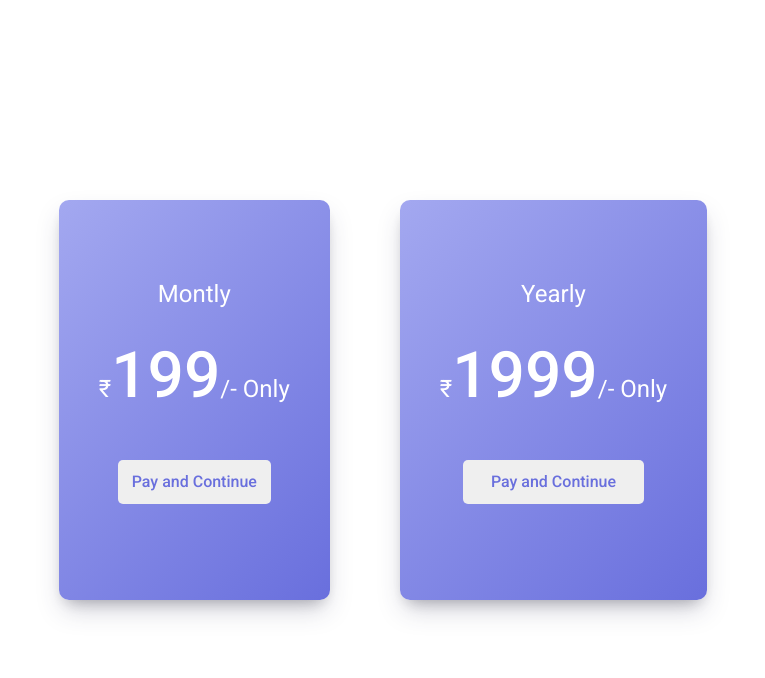
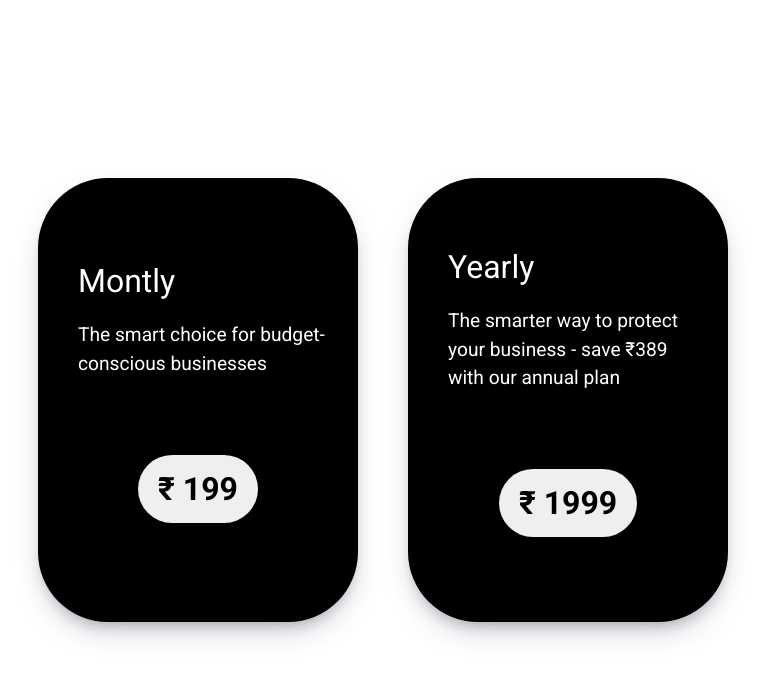
Before and after one commit to Mriganka813/BharatPOS-landing-page, a PHP site: page /plans.html in a window 1280 px wide. Shown: the top 678 px of the page, without its empty margins (257-1022 px from the left). Run offline with PHP 8.4, Linux system fonts and the light colour scheme; some libraries are stand-ins or nearby versions.

Commit message:
Added plans

```diff
--- a/aboutUs.html
+++ b/aboutUs.html
@@ -4,7 +4,7 @@
 <head>
     <meta charset="UTF-8">
     <meta name="viewport" content="width=device-width, initial-scale=1.0">
-    <title>Bootstrap Payment Form</title>
+    <title>BharatPOS - About Us</title>
     <!-- Bootstrap CSS -->
     <link rel="stylesheet" href="https://cdn.jsdelivr.net/npm/bootstrap@4.0.0/dist/css/bootstrap.min.css"
         integrity="sha384-Gn5384xqQ1aoWXA+058RXPxPg6fy4IWvTNh0E263XmFcJlSAwiGgFAW/dAiS6JXm" crossorigin="anonymous">
--- a/cancellationandrefund.html
+++ b/cancellationandrefund.html
@@ -4,7 +4,7 @@
 <head>
     <meta charset="UTF-8">
     <meta name="viewport" content="width=device-width, initial-scale=1.0">
-    <title>Bootstrap Payment Form</title>
+    <title>BharatPOS - Refund Policy</title>
     <!-- Bootstrap CSS -->
     <link rel="stylesheet" href="https://cdn.jsdelivr.net/npm/bootstrap@4.0.0/dist/css/bootstrap.min.css"
         integrity="sha384-Gn5384xqQ1aoWXA+058RXPxPg6fy4IWvTNh0E263XmFcJlSAwiGgFAW/dAiS6JXm" crossorigin="anonymous">
--- a/contact.html
+++ b/contact.html
@@ -4,7 +4,7 @@
 <head>
     <meta charset="UTF-8">
     <meta name="viewport" content="width=device-width, initial-scale=1.0">
-    <title>Bootstrap Payment Form</title>
+    <title>BharatPOS - Contact</title>
     <!-- Bootstrap CSS -->
     <link rel="stylesheet" href="https://cdn.jsdelivr.net/npm/bootstrap@4.0.0/dist/css/bootstrap.min.css"
         integrity="sha384-Gn5384xqQ1aoWXA+058RXPxPg6fy4IWvTNh0E263XmFcJlSAwiGgFAW/dAiS6JXm" crossorigin="anonymous">
@@ -77,7 +77,7 @@
                             <div class="col-lg-6 info my-3" data-aos="fade-right" data-aos-delay="200">
                                 <i class="bx bx-envelope" style="color: #0047FF;"></i>
                                 <h5><i class="fa-solid fa-envelope"></i> Email Us</h5>
-                                <p>info@getBharatPOS.shop</p>
+                                <p>info@bharatpos.xyz</p>
                             </div>
                             <div class="col-lg-6 info my-3" data-aos="fade-right" data-aos-delay="250">
                                 <i class="bx bx-time-five" style="color: #0047FF;"></i>
--- a/paymentFail.html
+++ b/paymentFail.html
@@ -4,7 +4,7 @@
 <head>
     <meta charset="UTF-8">
     <meta name="viewport" content="width=device-width, initial-scale=1.0">
-    <title>Bootstrap Payment Form</title>
+    <title>BharatPOS - Payment Fail</title>
     <!-- Bootstrap CSS -->
     <link rel="stylesheet" href="https://cdn.jsdelivr.net/npm/bootstrap@4.0.0/dist/css/bootstrap.min.css"
         integrity="sha384-Gn5384xqQ1aoWXA+058RXPxPg6fy4IWvTNh0E263XmFcJlSAwiGgFAW/dAiS6JXm" crossorigin="anonymous">
--- a/paymentSuccess.html
+++ b/paymentSuccess.html
@@ -4,7 +4,7 @@
 <head>
     <meta charset="UTF-8">
     <meta name="viewport" content="width=device-width, initial-scale=1.0">
-    <title>Bootstrap Payment Form</title>
+    <title>BharatPOS - Payment Success</title>
     <!-- Bootstrap CSS -->
     <link rel="stylesheet" href="https://cdn.jsdelivr.net/npm/bootstrap@4.0.0/dist/css/bootstrap.min.css"
         integrity="sha384-Gn5384xqQ1aoWXA+058RXPxPg6fy4IWvTNh0E263XmFcJlSAwiGgFAW/dAiS6JXm" crossorigin="anonymous">
--- a/plans.html
+++ b/plans.html
@@ -4,7 +4,7 @@
 <head>
     <meta charset="UTF-8">
     <meta name="viewport" content="width=device-width, initial-scale=1.0">
-    <title>Bootstrap Payment Form</title>
+    <title>BharatPOS - Plans</title>
     <!-- Bootstrap CSS -->
     <link rel="stylesheet" href="https://cdn.jsdelivr.net/npm/bootstrap@4.0.0/dist/css/bootstrap.min.css"
         integrity="sha384-Gn5384xqQ1aoWXA+058RXPxPg6fy4IWvTNh0E263XmFcJlSAwiGgFAW/dAiS6JXm" crossorigin="anonymous">
@@ -19,55 +19,39 @@
             font-family: "Roboto", sans-serif;
         }
 
-        .payment-form {
-            max-width: 500px;
-            margin: auto;
-            padding: 20px;
-            border: 1px solid #ccc;
-            border-radius: 10px;
-        }
-
         .planBody {
-            height: 100dvh;
+            height: 100vh;
             display: flex;
             align-items: center;
             justify-content: center;
         }
 
-        .pricing {
-            display: flex;
-            justify-content: center;
-            padding-top: 70px;
-        }
-
-        .pricing-section>h1 {
-            color: #0047FF;
-            text-align: center;
-            font-weight: 470;
-            font-size: 4.3rem;
-            padding-bottom: 20px;
+        @media screen and (max-width: 768px) {
+            .planBody {
+                height: auto;
+                padding-block: 150px;
+            }
         }
 
         .price-card {
-            background: linear-gradient(135deg,
-                    rgba(163, 168, 240, 1) 0%,
-                    rgba(105, 111, 221, 1) 100%);
+            background: black;
             color: white;
-            border-radius: 10px;
-            padding: 40px;
+            border-radius: 70px;
+            padding: 65px 20px;
             display: flex;
             flex-direction: column;
             align-items: center;
             justify-content: center;
-            /* width: 100%; */
-            min-width: 75%;
+            width: 20rem;
+            margin: 0 10px;
             box-shadow: rgba(50, 50, 93, 0.25) 0px 13px 27px -5px, rgba(0, 0, 0, 0.3) 0px 8px 16px -8px;
-            height: 400px;
-            /* Set a fixed height */
         }
 
         .price-card p {
             font-size: 1.5rem;
+            width: 100%;
+            padding-left: 20px;
+            font-size: 2rem;
         }
 
         .price>span {
@@ -95,14 +79,17 @@
 
         .price-card>button {
             margin: 20px;
-            padding: 10px;
-            width: 80%;
+            margin-top: 60px;
+            padding: 10px 20px;
+            /* width: 50%; */
             border: none;
             outline: none;
             cursor: pointer;
-            border-radius: 5px;
-            color: hsl(237, 63%, 64%);
-            font-weight: 500;
+            border-radius: 50px;
+            color: black;
+            font-weight: 600;
+            font-size: 2rem;
+            letter-spacing: 0px;
         }
 
         .text-align-justify {
@@ -116,22 +103,13 @@
         }
 
         .card-main {
+            padding: 0;
             display: flex;
-            align-items: center;
+            flex-wrap: wrap;
+            /* Flex wrap added */
             justify-content: center;
-            /* background: #000; */
-            gap: 70px;
-        }
-
-        @media screen and (max-width: 750px) {
-            .card-main{
-                flex-direction: column;
-                width: 100%;
-            }
-
-            .price-card{
-                width: 80vw;
-            }
+            /* Center the cards */
+            gap: 30px;
         }
     </style>
 </head>
@@ -139,20 +117,22 @@
 <body class="planBody">
 
     <div class="container" data-aos="fade-right" data-aos-delay="300">
-        <div class="card-main">
-            <div class="center" data-aos="fade-down" data-aos-delay="600">
-                <div class="price-card">
-                    <p>Montly</p>
-                    <p class="price">₹<span>199</span>/- Only</p>
-                    <button id="payButton">Pay and Continue</button>
-                </div>
+        <div class="row justify-content-center card-main">
+            <div class="price-card" data-aos="fade-down" data-aos-delay="600">
+                <p>Montly</p>
+                <p class="price-detail" style="font-size: 1.2rem; text-align: left;">The smart choice
+                    for budget-conscious businesses</p>
+                <button id="payButton" onclick="subscribe(199, 'plan_Nd4Wgnu9JR3l0b')">
+                    ₹ 199
+                </button>
             </div>
-            <div class="center" data-aos="fade-down" data-aos-delay="600">
-                <div class="price-card">
-                    <p>Yearly</p>
-                    <p class="price">₹<span>1999</span>/- Only</p>
-                    <button id="payButton">Pay and Continue</button>
-                </div>
+            <div class="price-card" data-aos="fade-down" data-aos-delay="600">
+                <p>Yearly</p>
+                <p class="price-detail" style="font-size: 1.2rem; text-align: left;">The smarter way to
+                    protect your business - save ₹389 with our annual plan</p>
+                <button id="payButton" onclick="subscribe(1999, 'plan_Nd4Z1RjP9vy9s2')">
+                    ₹ 1999
+                </button>
             </div>
         </div>
     </div>
@@ -165,12 +145,10 @@
 
         const server = 'https://subscription-vercel-puce.vercel.app';
 
-        var payButton = document.getElementById('payButton');
-
-        payButton.addEventListener('click', async function () {
-
+        const subscribe = async (amount, plan_id) => {
             try {
-                var subscriptionId = await fetchSubscriptionId();
+                var subscriptionId = await fetchSubscriptionId(plan_id);
+                console.log(subscriptionId)
 
                 var userData = JSON.parse(localStorage.getItem('formData'));
                 userData.subscription_id = subscriptionId;
@@ -178,7 +156,7 @@
                 var options = {
                     // key: "rzp_test_nS4OygGNqxTFN8",
                     key: "rzp_live_KsxB9mILdGLLj3",
-                    amount: 1000,
+                    amount: amount * 100,
                     currency: "INR",
                     name: "Bharat POS",
                     description: "Premium Plan",
@@ -213,10 +191,17 @@
             } catch (error) {
                 alert('Error fetching subscription ID:', error);
             }
-        });
+        }
 
-        async function fetchSubscriptionId() {
-            var response = await fetch(`${server}/create-subscription`, { method: 'POST' });
+        async function fetchSubscriptionId(plan_id) {
+            console.log(plan_id);
+            var response = await fetch(`${server}/create-subscription`, {
+                method: 'POST',
+                headers: {
+                    'Content-Type': 'application/json'
+                },
+                body: JSON.stringify({ plan_id: plan_id })
+            });
             var data = await response.json();
             return data.subscription_id;
         }
--- a/privacypolicy.html
+++ b/privacypolicy.html
@@ -4,7 +4,7 @@
 <head>
     <meta charset="UTF-8">
     <meta name="viewport" content="width=device-width, initial-scale=1.0">
-    <title>Bootstrap Payment Form</title>
+    <title>BharatPOS - Privacy Policy</title>
     <!-- Bootstrap CSS -->
     <link rel="stylesheet" href="https://cdn.jsdelivr.net/npm/bootstrap@4.0.0/dist/css/bootstrap.min.css"
         integrity="sha384-Gn5384xqQ1aoWXA+058RXPxPg6fy4IWvTNh0E263XmFcJlSAwiGgFAW/dAiS6JXm" crossorigin="anonymous">
--- a/shippingpolicy.html
+++ b/shippingpolicy.html
@@ -4,7 +4,7 @@
 <head>
     <meta charset="UTF-8">
     <meta name="viewport" content="width=device-width, initial-scale=1.0">
-    <title>Shipping Policy</title>
+    <title>BharatPOS - Shipping Policy</title>
     <link href="https://maxcdn.bootstrapcdn.com/bootstrap/4.5.2/css/bootstrap.min.css" rel="stylesheet">
 
     <style>
--- a/signup.html
+++ b/signup.html
@@ -40,11 +40,12 @@
     h1 {
       margin-top: 0;
       text-align: center;
-      font-size: 2.8rem;
       letter-spacing: 1px;
       font-family: "Poppins", sans-serif;
-      font-weight: 450;
       font-style: normal;
+      font-size: 3.3rem;
+      font-weight: bold;
+      margin-bottom: 20px;
     }
 
     .box {
--- a/termsandcondition.html
+++ b/termsandcondition.html
@@ -4,7 +4,7 @@
 <head>
     <meta charset="UTF-8">
     <meta name="viewport" content="width=device-width, initial-scale=1.0">
-    <title>Bootstrap Payment Form</title>
+    <title>BharatPOS - Terms and Condition</title>
     <!-- Bootstrap CSS -->
     <link rel="stylesheet" href="https://cdn.jsdelivr.net/npm/bootstrap@4.0.0/dist/css/bootstrap.min.css"
         integrity="sha384-Gn5384xqQ1aoWXA+058RXPxPg6fy4IWvTNh0E263XmFcJlSAwiGgFAW/dAiS6JXm" crossorigin="anonymous">
```
Also changed, not shown: index.html (+37 -5 lines), pricing.html (+40 -26 lines), public/css/style.css (+14 -3 lines).
